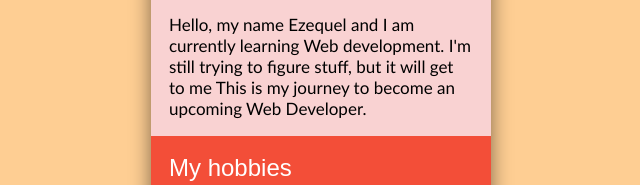
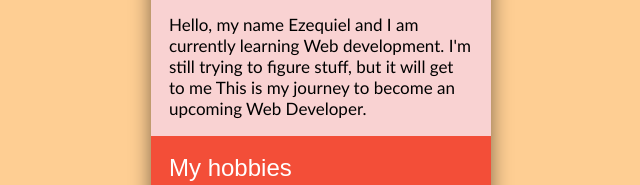
Before and after one commit to EzeRed/MY-profile-Card, a plain HTML site: page index.html in a window 1280 px wide. Both pictures are taken after a click on the button "Profile Bio". Shown: the part 386-571 px from the top of the page, 319-959 px from the left. Drawn offline with Linux system fonts and the light colour scheme.

Commit message:
Update index.html

```diff
--- a/index.html
+++ b/index.html
@@ -26,7 +26,7 @@
 
         <button class="clickButton">Profile Bio</button>
 <div class="panel">
-    <p>Hello, my name Ezequel and I am currently learning Web development.
+    <p>Hello, my name Ezequiel and I am currently learning Web development.
         I'm still trying to figure stuff, but it will get to me
          This is my journey to become an upcoming Web Developer.
         </p>
```
